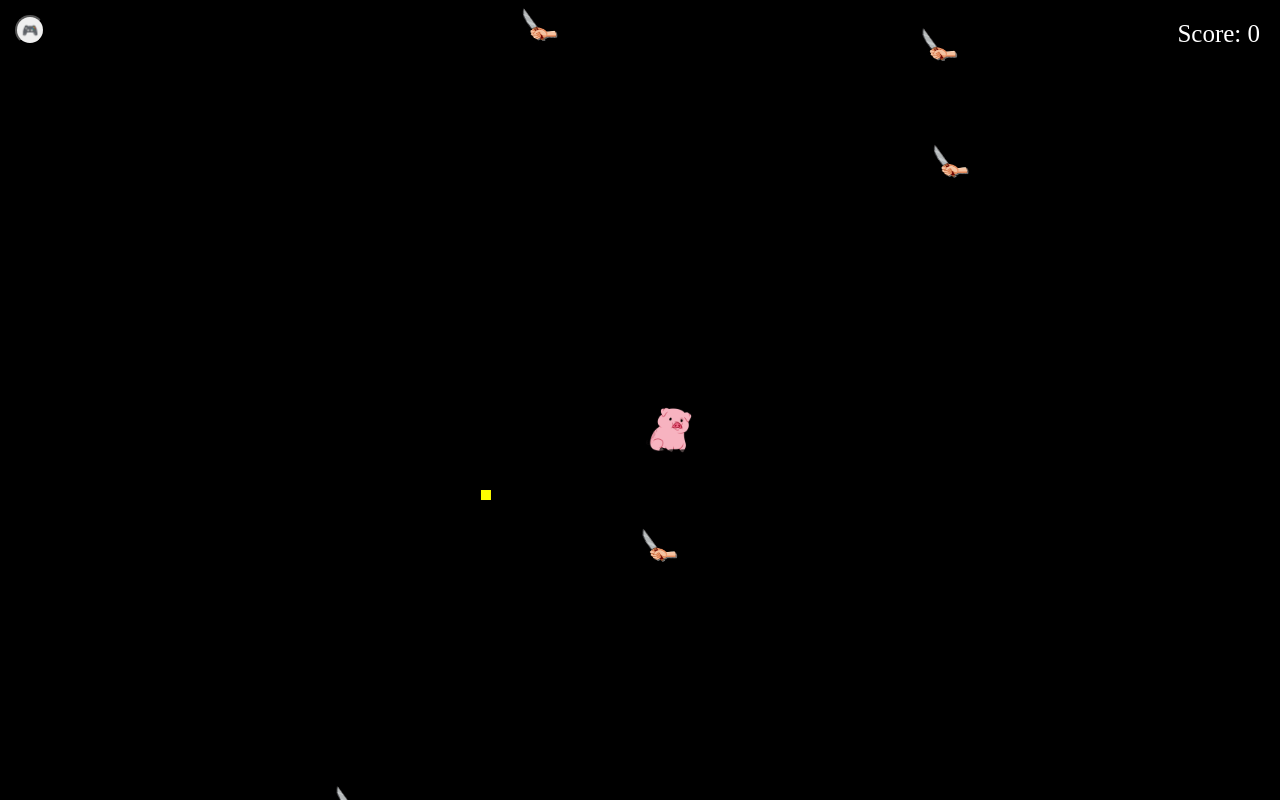
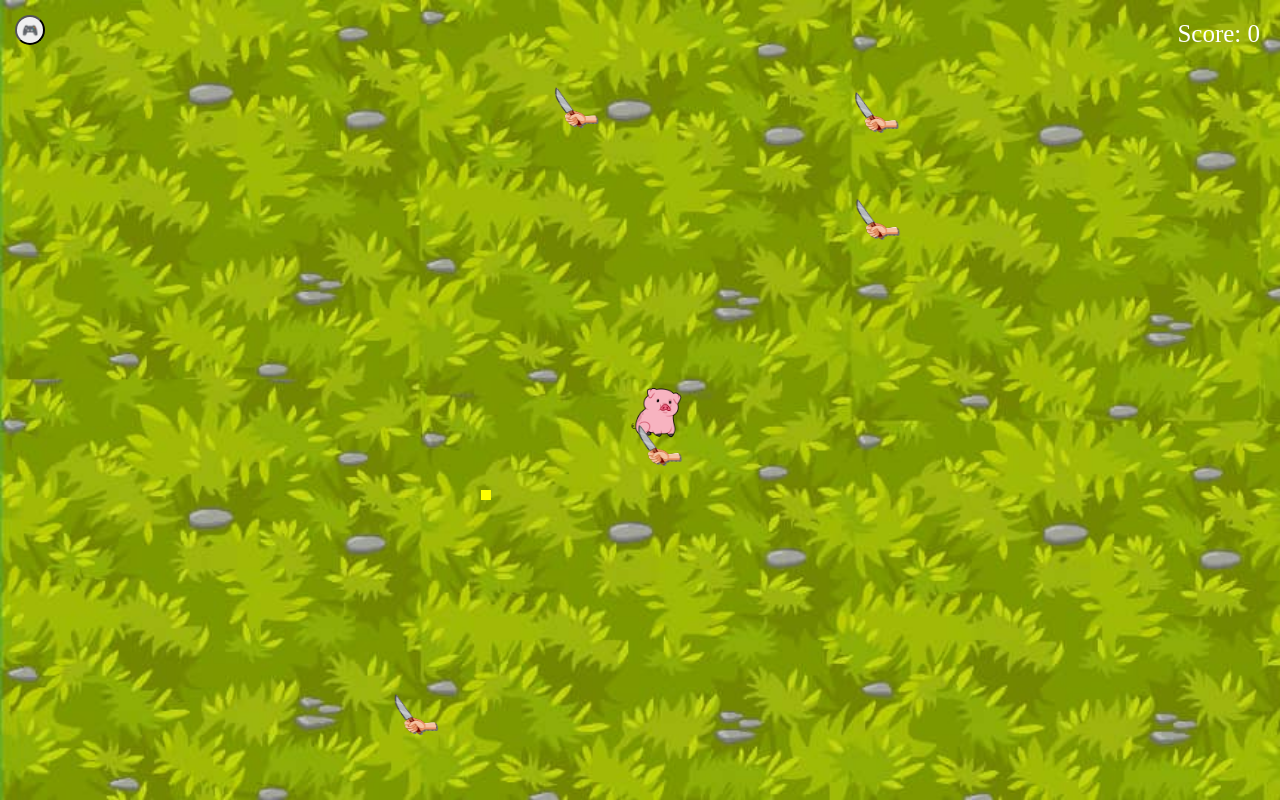
Before and after one commit to lazaroah02/Save-the-Pig-JS-Vanilla-Game, a plain HTML site: page index.html in a window 1280 px wide. Drawn offline with Linux system fonts and the light colour scheme.

Commit message:
checkboxes sizes adjusted and background image added

```diff
--- a/Entities.js
+++ b/Entities.js
@@ -45,7 +45,7 @@ class Player extends Entity{
 
     draw(){
         super.draw()
-        ctx.drawImage(pigImage, this.x, this.y, this.size+10, this.size+10)
+        ctx.drawImage(pigImage, this.x-15, this.y-20, this.size+35, this.size+35)
     }
 
     update(){
@@ -82,7 +82,7 @@ class Enemy extends Entity{
 
     draw(){
         super.draw()
-        ctx.drawImage(knifeImage, this.x, this.y, this.size, this.size)
+        ctx.drawImage(knifeImage, this.x-5, this.y-15, this.size+20, this.size+20)
     }
 
     update(player){
--- a/gameFunctions.js
+++ b/gameFunctions.js
@@ -45,7 +45,7 @@ function spawnEnemies() {
         const y = player.y + distance * Math.sin(angle);
 
         // Create a new enemy at the calculated coordinates
-        let newEnemy = new Enemy(x, y, 40, enemiesSpeed, "transparent");
+        let newEnemy = new Enemy(x, y, 30, enemiesSpeed, "transparent");
 
         // Check that the new enemy does not collide with the player immediately
         if (player.checkCollision(newEnemy) === false) {
--- a/index.css
+++ b/index.css
@@ -8,6 +8,9 @@ body, html {
 canvas{
     background-color: rgb(0, 0, 0);
     cursor: crosshair;
+    background-image: url('./assets/background.jpg');
+    background-repeat: no-repeat;
+    background-size: cover;
 }
 
 .score-container{
--- a/index.js
+++ b/index.js
@@ -14,7 +14,7 @@ const cacaImage = document.getElementById('caca-image')
 canvas.width = window.innerWidth;
 canvas.height = window.innerHeight;
 
-let player = new Player(canvas.width/2, canvas.height/2, 50, playerSpeed, "transparent")
+let player = new Player(canvas.width/2, canvas.height/2, 30, playerSpeed, "transparent")
 
 if(DEBUG_MODE === false){
     document.getElementById("debug-values-container").style.display = 'none'
```
Also changed, not shown: assets/background.jpg (added).
